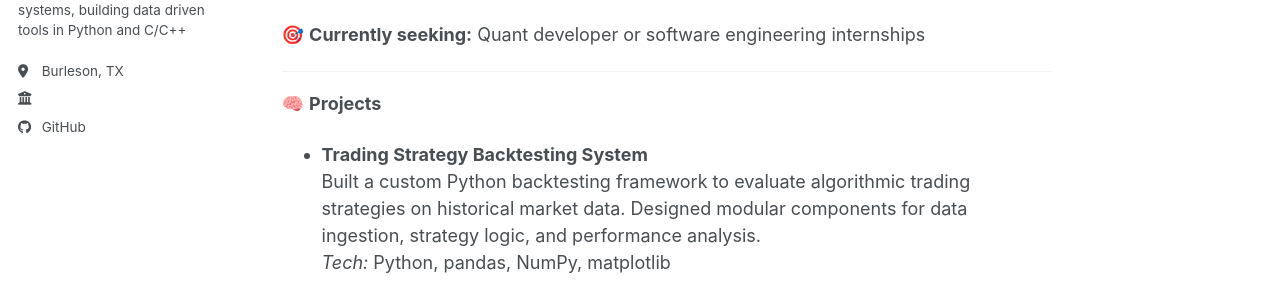
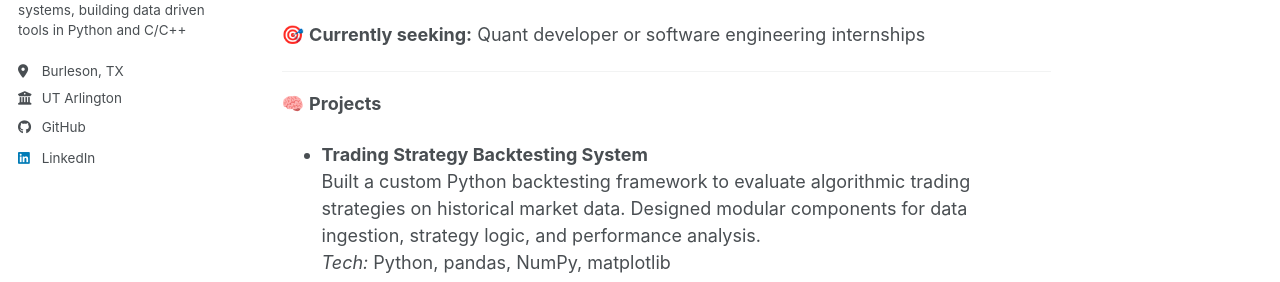
Before and after one commit to lennox909/lennox909.github.io, a Jekyll site: the page built from _pages/about.md, in a window 1280 px wide. Shown: the part 358-640 px from the top of the page. Built offline with Jekyll 4.4.1, drawn with Linux system fonts in a browser that asks for light colours; a script bundle is joined from its source files by our own code; library files that are not in the unit come from our copies.

Commit message:
Update employer and LinkedIn information

```diff
--- a/_config.yml
+++ b/_config.yml
@@ -28,7 +28,7 @@ author:
   pronouns         : # example: "she/her"
   bio              : "Computer Science student focused on algorithmic trading systems, building data driven tools in Python and C/C++"
   location         : "Burleson, TX"
-  employer         : ""
+  employer         : "UT Arlington"
   uri              : # URL
   email            : # URL
 
@@ -66,7 +66,7 @@ author:
   keybase          : # Username
   instagram        : # Username
   lastfm           : # Username
-  linkedin         : # Username
+  linkedin         : "lennoxwambu"
   mastodon         : # URL
   medium           : # URL
   pinterest        : # Username
```
